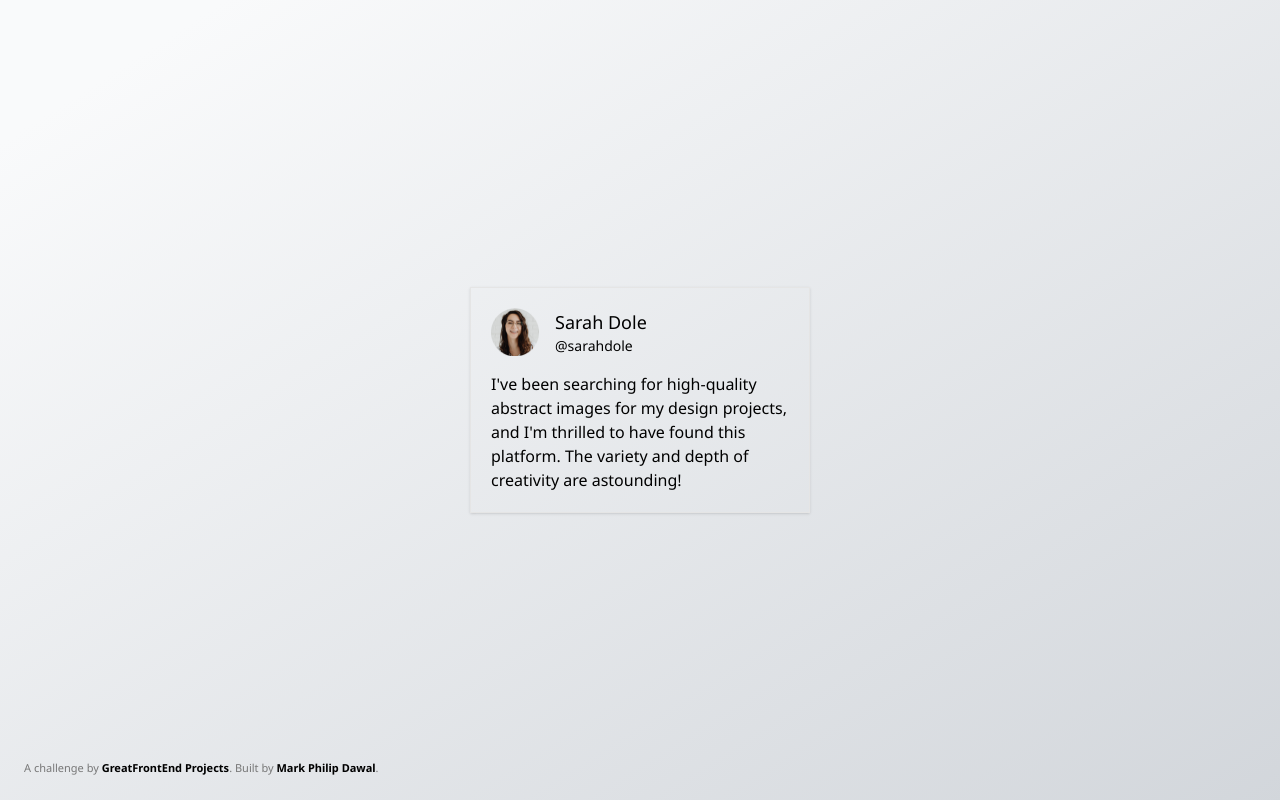
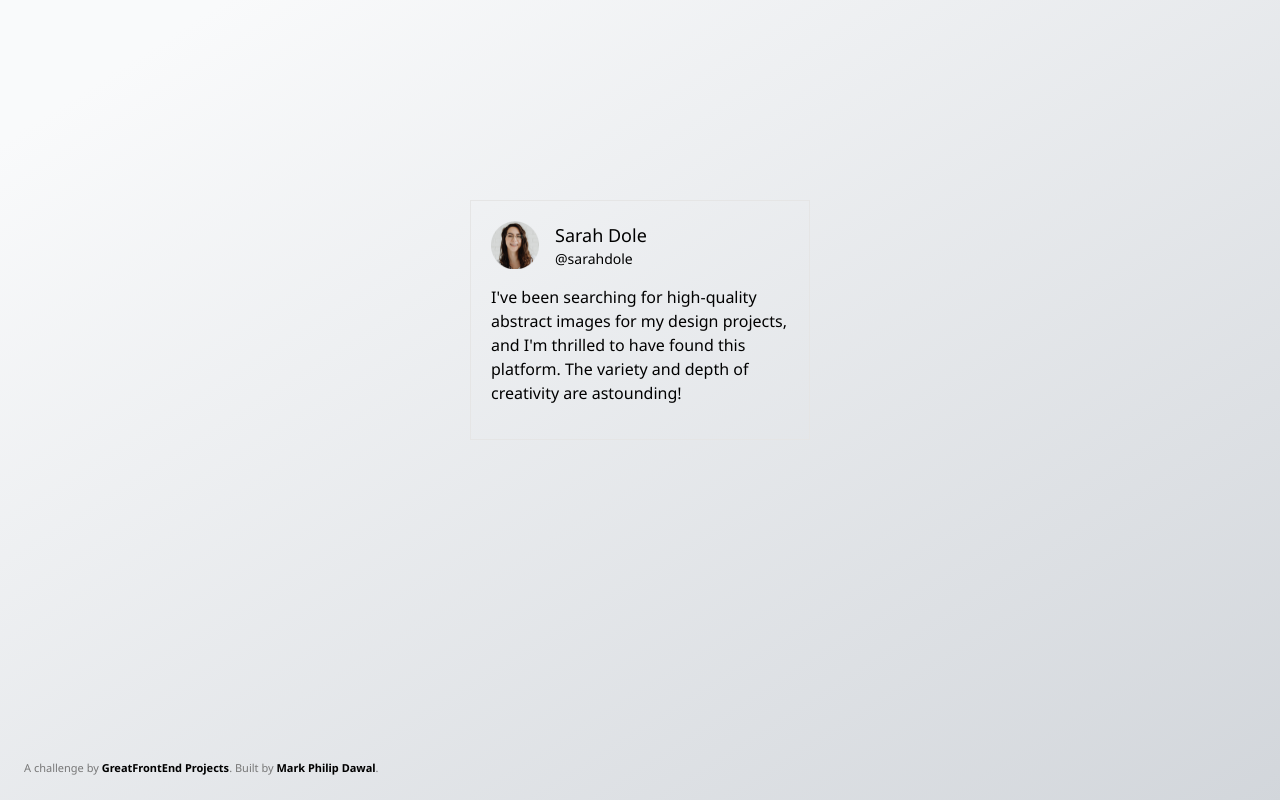
Before and after one commit to markphd/great-frontend, a plain HTML site: page 00-testimonial-card/index.html in a window 1280 px wide. Drawn offline with nearby package versions, Linux system fonts and the light colour scheme.

Commit message:
add fixed margin top

```diff
--- a/00-testimonial-card/index.html
+++ b/00-testimonial-card/index.html
@@ -23,10 +23,10 @@
       /* You may write styles inside this <style> tag or within `css/style.css`. */
     </style>
   </head>
-  <body class="flex justify-center items-center bg-[linear-gradient(147.52deg,_#F9FAFB_8.89%,_#D2D6DB_100.48%)]">
+  <body class="flex justify-center bg-[linear-gradient(147.52deg,_#F9FAFB_8.89%,_#D2D6DB_100.48%)]">
     <!-- Add your site or application content here -->
 
-    <div class="flex flex-col border-neutral-200 border p-5 gap-4 max-w-[340px] max-h-[240px] box-shadow">
+    <div class="flex flex-col border-neutral-200 border p-5 gap-4 max-w-[340px] max-h-[240px] mt-[200px]">
       <div class="profile flex flex-row gap-4">
         <img class="w-12" src="./img/profile-thumbnail.png"/>
         <div class="flex flex-col">
```
